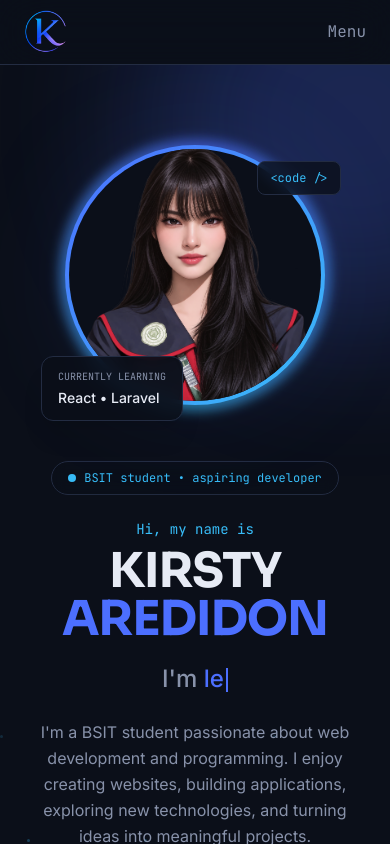
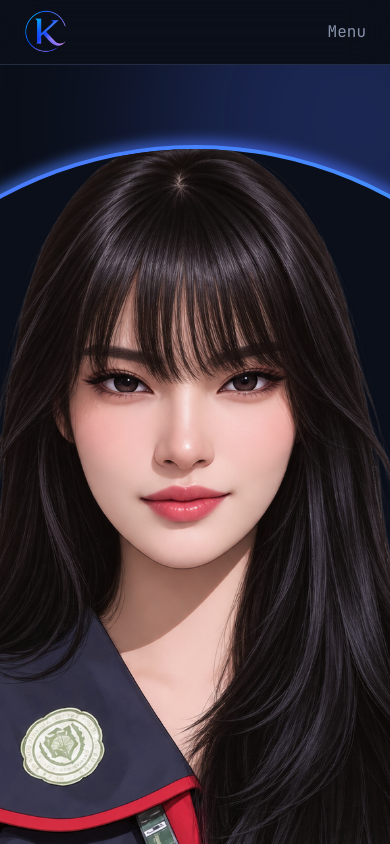
Before and after one commit to kirsty-dev/aredidon-portfolio-webdev-prelim, a React (Vite) app: page / in a window 390 px wide. Shown: the top 844 px of the page. Built offline with nearby package versions, Linux system fonts and the light colour scheme.

Commit message:
Fix avatar size

```diff
--- a/src/components/features/hero.tsx
+++ b/src/components/features/hero.tsx
@@ -171,10 +171,10 @@ export function Hero() {
           <div className="absolute h-56 w-56 rounded-full border border-[#38BDF8]/10 sm:h-72 sm:w-72" />
 
           {/* Glow */}
-          <div className="absolute h-48 w-48 rounded-full bg-[#4C6FFF]/20 blur-3xl sm:h-64 sm:w-64" />
+          <div className="absolute h-48 w-58 rounded-full bg-[#4C6FFF]/20 blur-3xl sm:h-64 sm:w-64" />
 
           {/* Avatar */}
-          <div className="avatar-ring relative flex h-65 w-65 items-center justify-center rounded-full p-1 sm:h-76 sm:w-76">
+          <div className="avatar-ring relative flex h-205 w-205 items-center justify-center rounded-full p-1 sm:h-76 sm:w-76">
 
             <div className="h-full w-full overflow-hidden rounded-full bg-[#0B0F19]">
 
```
